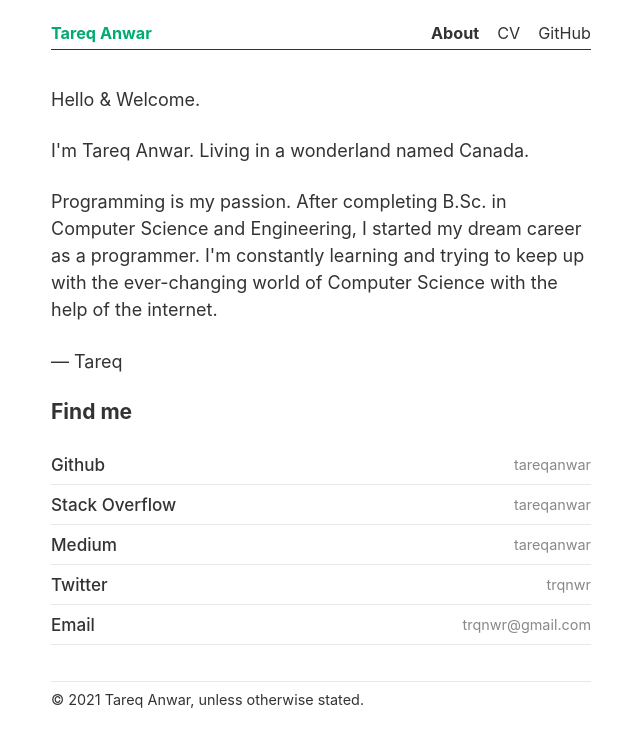
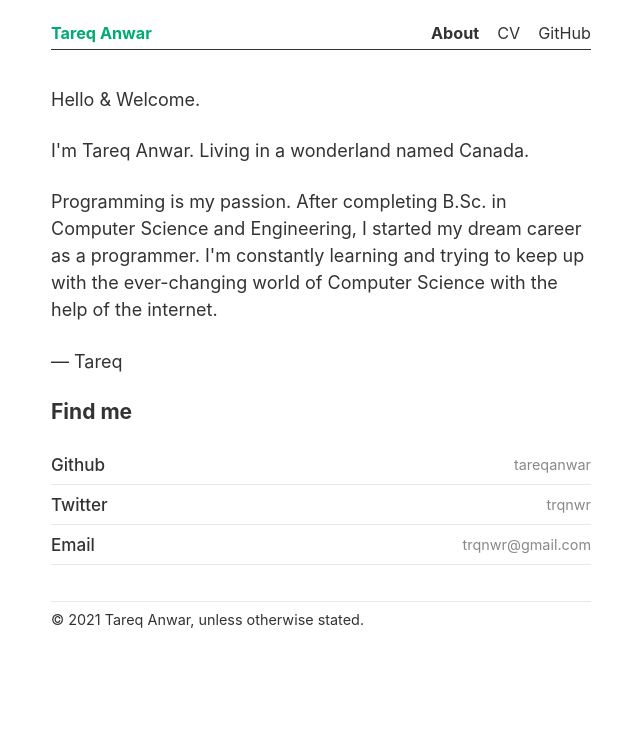
Before and after one commit to tareqanwar/tareqanwar.github.io, a Jekyll site: the page built from about/index.html, in a window 1280 px wide. Shown: the top 747 px of the page, without its empty margins (319-959 px from the left). Built offline with Jekyll 4.4.1, drawn with Linux system fonts in a browser that asks for light colours.

Commit message:
updated find me

```diff
--- a/_config.yml
+++ b/_config.yml
@@ -1,6 +1,6 @@
 title: Tareq Anwar
 description: Web Programmer
-url: "https://tareqanwar.dev"
+url: "https://tareqanwar.com"
 author: "Tareq Anwar"
 keywords: "tareq anwar, software developer, canada"
 github: tareqanwar
@@ -41,14 +41,6 @@ about:
   username: tareqanwar
   url: https://github.com/tareqanwar
   class: github
-- name: Stack Overflow
-  username: tareqanwar
-  url: https://stackoverflow.com/users/2419342/tareqanwar
-  class: stackoverflow
-- name: Medium
-  username: tareqanwar
-  url: https://medium.com/@tareqanwar
-  class: medium
 - name: Twitter
   username: trqnwr
   url: https://twitter.com/trqnwr
```
